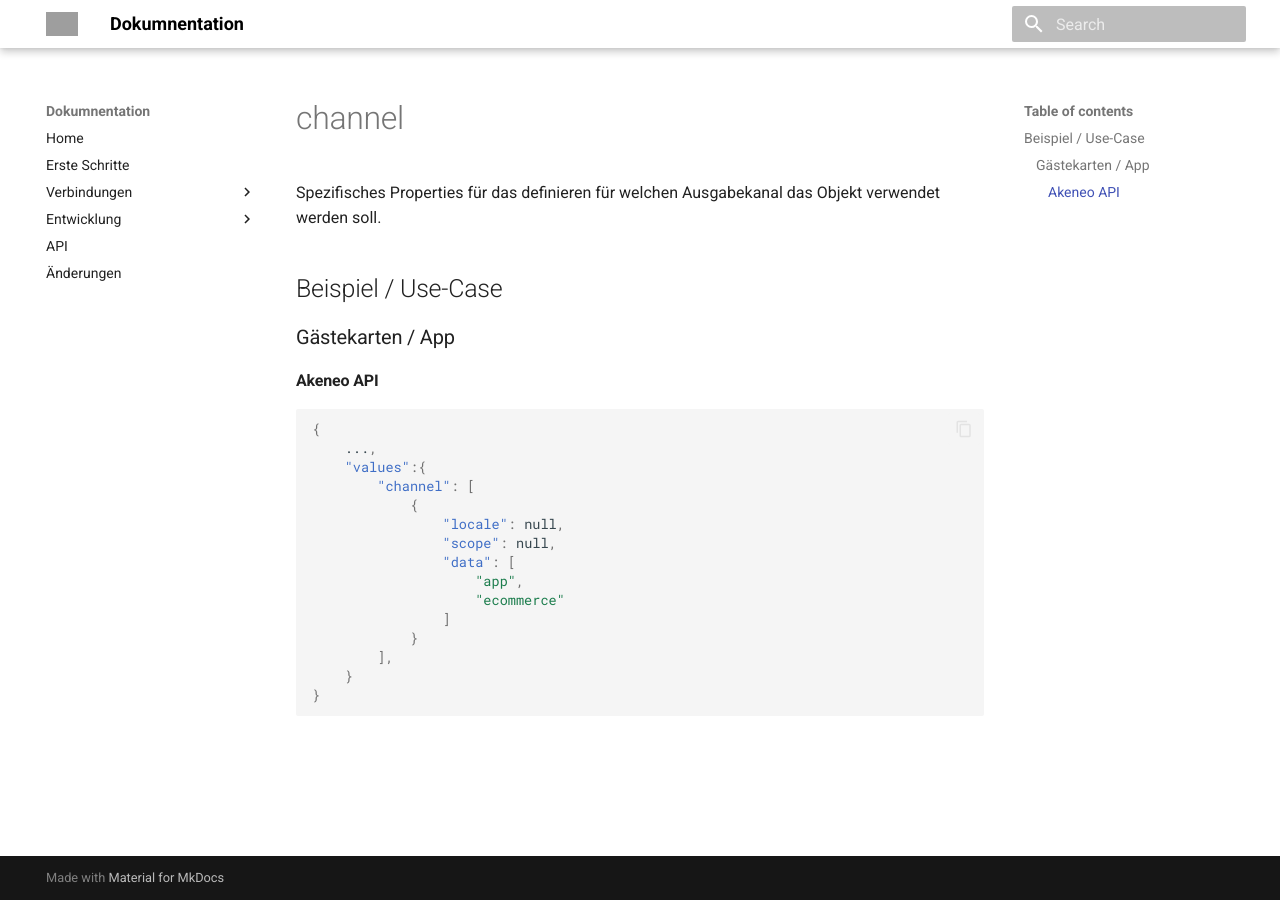
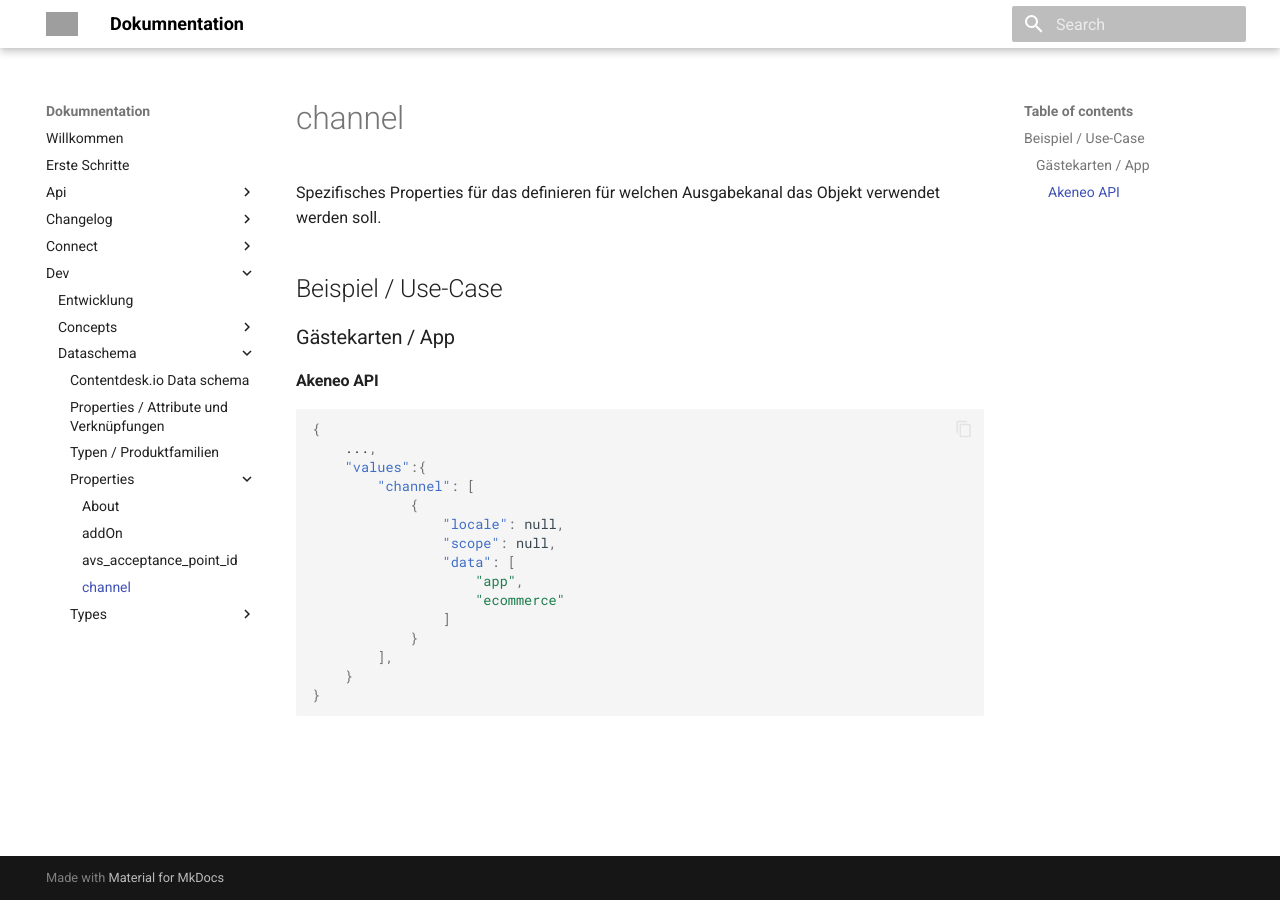
Before and after one commit to tsolenthaler/docs.contentdesk.io, an MkDocs documentation site: the page built from docs/dev/dataschema/properties/channel.md, in a window 1280 px wide. Built offline with MkDocs 1.6.1 and Material for MkDocs 9.7.7, drawn with Linux system fonts in a browser that asks for light colours; grey boxes are pictures that could not be loaded.

Commit message:
docs: Update mkdocs.yml navigation and table of contents

```diff
--- a/mkdocs.yml
+++ b/mkdocs.yml
@@ -54,21 +54,21 @@ markdown_extensions:
           class: mermaid
 
 # Page tree
-nav:
-  - Home: index.md
-  - Erste Schritte: getting-started.md
-  - Verbindungen:
-    - connect/index.md
-    - discover.swiss: connect/discover.md
-    - Outdooractive: connect/outdooractive.md
-  - Entwicklung:
-    - dev/index.md
-    - Konzept: dev/concepts/index.md
-    - Data Schema:
-      - dev/dataschema/index.md
-      - Types: dev/dataschema/types.md
-      - Typen: dev/dataschema/types/
-      - Properties: dev/dataschema/properties.md
+# nav:
+#  - Home: index.md
+#  - Erste Schritte: getting-started.md
+#  - Verbindungen:
+#    - connect/index.md
+#    - discover.swiss: connect/discover.md
+#    - Outdooractive: connect/outdooractive.md
+#  - Entwicklung:
+#    - dev/index.md
+#    - Konzept: dev/concepts/index.md
+#    - Data Schema:
+#      - dev/dataschema/index.md
+#      - Types: dev/dataschema/types.md
+#      - Typen: dev/dataschema/types/
+#      - Properties: dev/dataschema/properties.md
 
-  - API: api/index.md
-  - Änderungen: changelog/index.md
+#  - API: api/index.md
+#  - Änderungen: changelog/index.md
```
